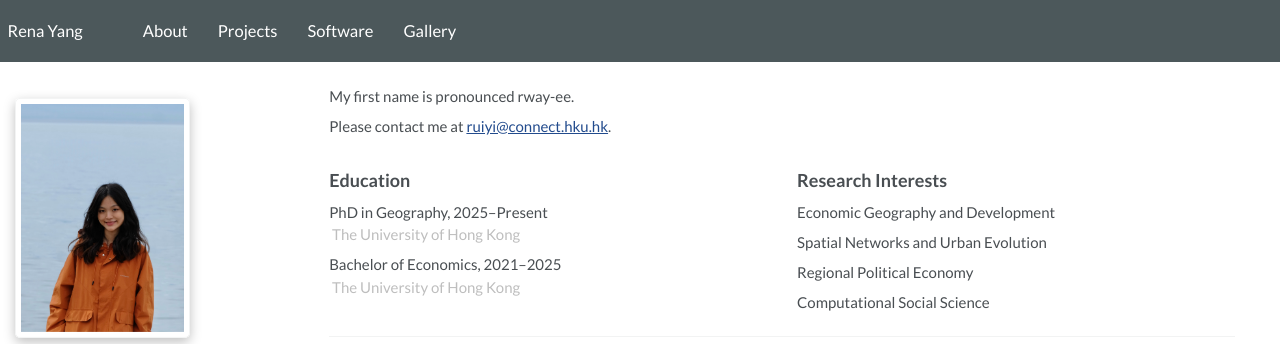
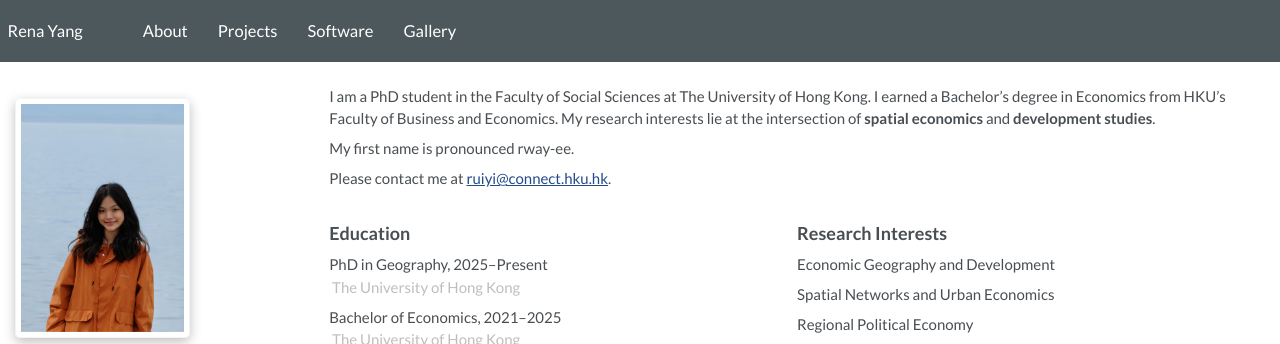
Before and after one commit to ruiyi-yang/ruiyi-yang.github.io, a Jekyll site: the page built from _pages/about.md, in a window 1280 px wide, cut to the strip 0-344 px from the top of the page. Built offline with Jekyll 4.4.1, drawn with Linux system fonts in a browser that asks for light colours.

Commit message:
Update about.md

```diff
--- a/_pages/about.md
+++ b/_pages/about.md
@@ -17,6 +17,8 @@
 
 <span class='anchor' id='about-me'></span>
 
+
+I am a PhD student in the Faculty of Social Sciences at The University of Hong Kong. I earned a Bachelor’s degree in Economics from HKU’s Faculty of Business and Economics. My research interests lie at the intersection of **spatial economics** and **development studies**.
 
 
 My first name is pronounced rway-ee.
@@ -52,11 +54,10 @@
 
 Economic Geography and Development
 
-Spatial Networks and Urban Evolution
+Spatial Networks and Urban Economics
 
 Regional Political Economy
 
-Computational Social Science
 
 </div>
 </div>
```
